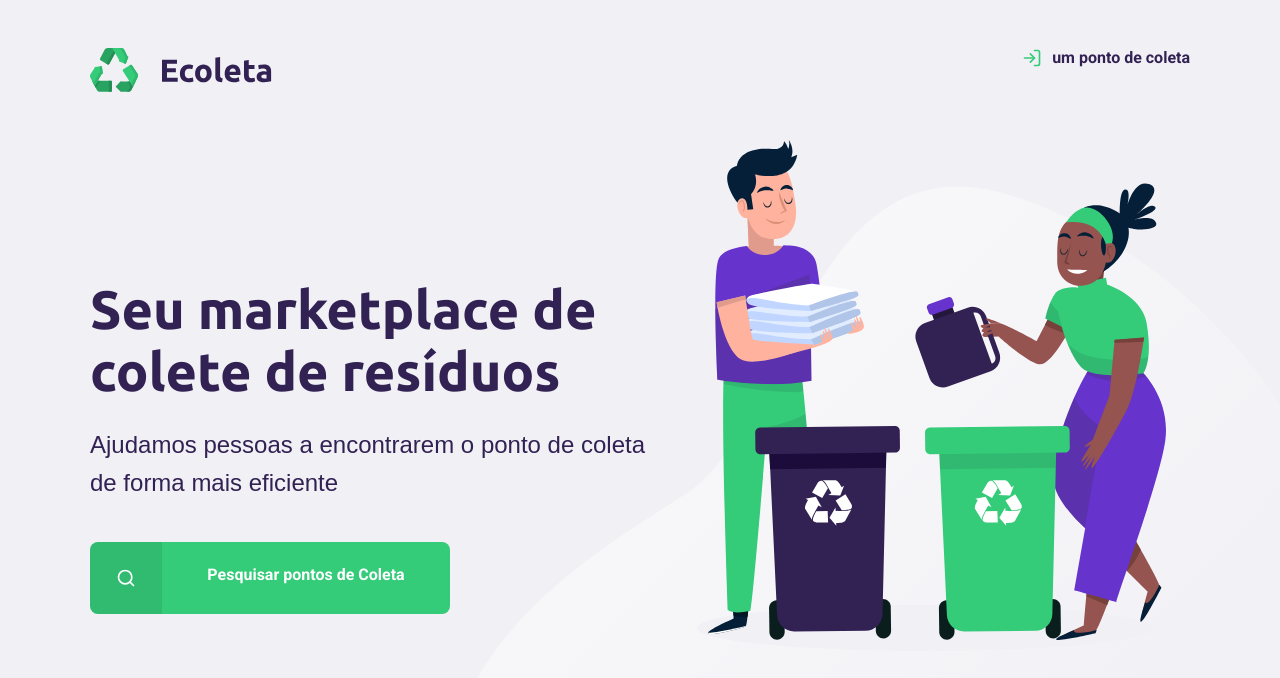
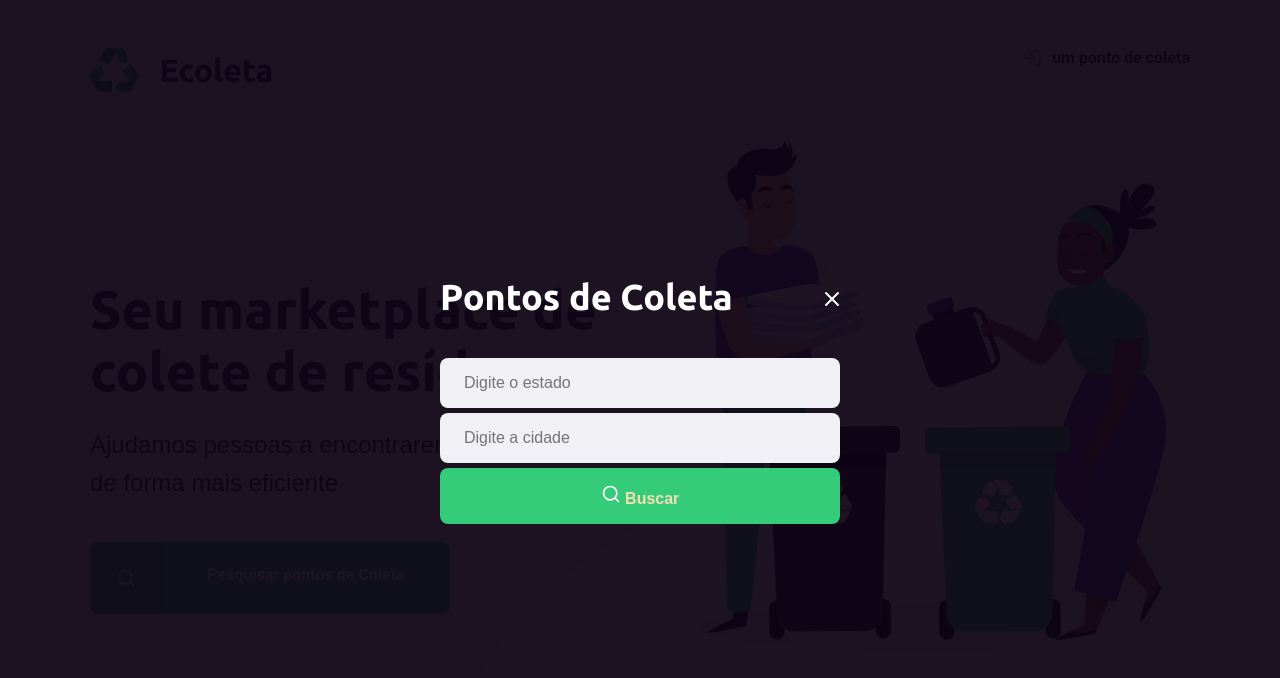
Before and after one commit to jgcampos1/NLW-Rocketeseat, a plain HTML site: page index.html in a window 1280 px wide. Both pictures are taken after a click on the link "Pesquisar pontos de Coleta". Drawn offline with Linux system fonts and the light colour scheme.

Commit message:
Adicionando pag de busca

```diff
--- a/css/main.css
+++ b/css/main.css
@@ -2,12 +2,15 @@
   --title-color:#322153;
   --primary-color:#34cb79
 }
+
 *{
+  padding:0;
   margin:0;
-  padding: 0;
-  box-sizing: border-box;
+  vertical-align:baseline;
+  list-style:none;
+  border:0
+}
 
-}
 html{
   font-family: Roboto,sans-serif;
   color:var(--title-color)
@@ -24,3 +27,78 @@ body{
   background:#f0f0f5;
   -webkit-font-smoothing:antialiased ;
 }
+
+#modal{
+  height: 100vh;
+  width: 100vw;
+  display: flex;
+  justify-content: space-around;
+  align-items: center;
+  background-color: #0e0414ef ;
+
+  transition: 400ms;
+  position: fixed;
+  top:0px
+}
+
+#modal .content{
+  width: 400px;
+  display: flex;
+  flex-direction: column;
+}
+
+#modal .content input{
+  display: block;
+}
+
+#modal .content .header{
+  display: flex;
+  flex-direction: row;
+  align-items: center;
+  justify-content: space-between;
+  border: 0;
+  margin-bottom: 40px;
+
+}
+
+#modal .content .header h1{
+  color: white;
+  font-size: 36px;
+  line-height: 42px;
+
+}
+
+#modal .content .header a{
+  display: flex;
+  background-image:url("../icones/x.svg");
+  width: 20px;
+  height: 20px;
+
+  font-size: 0.1px;
+}
+
+#modal .content form {
+  display: flex;
+  flex:1;
+  flex-direction: column;
+}
+#modal .content form input{
+  margin-bottom: 5px;
+  padding: 16px 24px;
+  font-size: 16px;
+  color:#6c6c80;
+  background-color: #f0f0f5;
+  border-radius:8px ;
+}
+#modal .content button{
+  background-color: var(--primary-color);
+  border-radius: 8px;
+  font-size: 16px;
+  font-weight: bold;
+  align-items: center;
+  padding: 16px 24px;
+  color: wheat;
+}
+.close{
+  display: none;
+}
--- a/css/responsive.css
+++ b/css/responsive.css
@@ -17,6 +17,13 @@
   #page-home main{
     text-align: center;
   }
+  #page-search-results main .cards {
+    grid-template-columns: 1fr ;
+  }
+  #page-search-results main .cards img{
+  height: 200px;
+  }
+
 }
 
 @media(min-width:1700px){
--- /dev/null
+++ b/css/search.result.css
@@ -0,0 +1,82 @@
+#page-search-results{
+
+  width: 90%;
+  max-width: 1100px;
+  margin: 0 auto;
+}
+#page-search-results header{
+  display: flex;
+  justify-content: space-between;
+  margin-top:48px ;
+  align-items: center;
+}
+
+#page-search-results a{
+  color:var(--primary-colo);
+  font-weight: bold;
+  display: flex;
+  align-items: center;
+}
+#page-search-results a span{
+  background-image: url(../icones/arrow-left.svg);
+  width: 24px;
+  height: 24px;
+  display: flex;
+  margin-right: 10px;
+
+}
+
+
+#page-search-results main{
+  margin: 48px;
+}
+#page-search-results main h4 {
+  font-weight: normal;
+  font-family: Roboto,sans-serif ;
+  margin-bottom: 32px;
+}
+
+#page-search-results main .cards {
+  display: grid;
+  grid-template-columns: 1fr 1fr 1fr;
+  gap:24px
+}
+
+main .card img{
+  width: 100%;
+  height:150px;
+  border-radius: 8px 8px 0 0 ;
+  object-fit: cover;
+
+}
+
+main .card h1{
+  font-family: Ubunto,sans-serif;
+  font-weight: normal;
+  font-size: 36px;
+  margin: 32px 0px 24px;
+  line-height: 41px;
+}
+main .card h3{
+  font-family: Roboto,sans-serif;
+  font-weight: 500px;
+  font-size: 20px;
+  line-height: 34px;
+  color:var(--primary-color);
+
+}
+main .card p{
+  font-size: 16px;
+  line-height: 32px;
+  color:#6c6c80
+}
+body ::after{
+  content: "";
+  position: fixed;
+  top:270px;
+  left: 0;
+  right:0;
+  bottom: 0;
+  z-index: -1;
+  background: white;
+}
--- a/index.html
+++ b/index.html
@@ -7,14 +7,13 @@
   <title>Ecoleta</title>
   <link href="https://fonts.googleapis.com/css2?family=Roboto:wght@700&family=Ubuntu:wght@700&display=swap"
     rel="stylesheet">
-  <link rel="stylesheet" href="./css/main.css">
-  <link rel="stylesheet" href="./css/home.css">
+    <link rel="stylesheet" href="./css/home.css">
+    <link rel="stylesheet" href="./css/main.css">
   <link rel="stylesheet" href="./css/responsive.css">
 </head>
 
 <body>
   <div id="page-home">
-
     <div class="content">
       <header>
         <img src="./icones/logo.svg" alt="Logomarca">
@@ -28,20 +27,37 @@
 
         <p>Ajudamos pessoas a encontrarem o ponto de coleta de forma mais eficiente</p>
 
-        <a href="#"><spam></spam>
-          <strong>Pesquisar pontos de Coleta</strong></a>
-        </main>
-      </div>
+        <div>
+          <a href="#" class="buttonSearch"><spam></spam>
+            <strong>Pesquisar pontos de Coleta</strong></a>
 
-
-
+          </div>
+          </main>
+    </div>
   </div>
 
 
 
+  <div id="close-modal" class="close">
+
+    <div id="modal">
+      <div class="content">
+        <fieldset class="header">
+          <h1>Pontos de Coleta</h1>
+          <a href="#"><span></span>fechar</a>
+        </fieldset>
+        <form action="search-result.html">
+          <input type="text" name="state" placeholder="Digite o estado">
+          <input type="text" name="city"  placeholder="Digite a cidade">
+          <button><img src="./icones/search.svg" alt="buscar"> Buscar</button>
+        </form>
+      </div>
+    </div>
+
+  </div>
+  <script src="script/index.js"> </script>
+</body>
 
 
 
-</body>
-
 </html>
--- a/script/create-point.js
+++ b/script/create-point.js
@@ -8,9 +8,9 @@ function populateUf() {
 
       for (const state of states) {
 
+        selectUf.innerHTML += `<option value="${state.id}">
+        ${state.sigla}</option>`;
 
-        selectUf.innerHTML += `<option value="${state.id}">
-      ${state.sigla}</option>`;
       }
 
     })
--- /dev/null
+++ b/script/index.js
@@ -0,0 +1,16 @@
+const modal = document.getElementById("close-modal")
+let buttonSearch = document.querySelector("#page-home main a")
+let exitModal = document.querySelector("#modal fieldset a")
+
+buttonSearch.addEventListener('click',
+() => {
+  modal.classList.remove("close");
+
+
+})
+
+
+exitModal.addEventListener('click',
+()=> {
+  modal.classList.add("close");
+})
```
Also changed, not shown: create-point.html (+7 -7 lines), css/crete-point.css (+9 -2 lines), search-result.html (added, +56 -0 lines).
